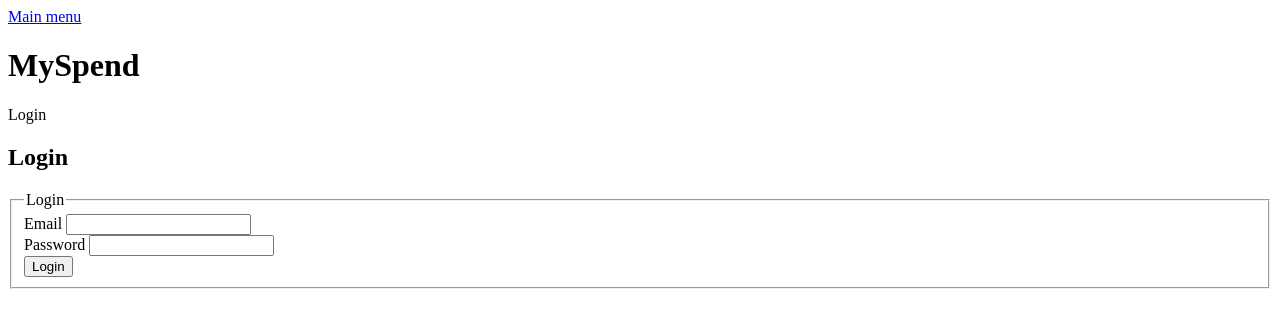
After one commit to Arslanhassan8888/MySpend---A-Personal-Expense-Managment-App, a Flask app: page /login in a window 1280 px wide. The commit adds this page. Shown: the top 328 px of the page. Run offline with Flask 3, Linux system fonts and the light colour scheme.

Commit message:
Add login functionality with /login route and login.html template. Implemented password verification using check_password_hash and session management to keep users authenticated.

```diff
--- a/tracker/__init__.py
+++ b/tracker/__init__.py
@@ -31,6 +31,8 @@ def create_app():
     # __name__ tells Flask where the application is located.
     app = Flask(__name__)
 
+    app.secret_key = "ciao_bello"  # Set a secret key for session management and security features.
+
 
     # Import the Blueprint named "main" from routes.py.
     # The dot (.) indicates importing from the current package.
--- a/tracker/routes.py
+++ b/tracker/routes.py
@@ -23,8 +23,9 @@ from flask import Blueprint, render_template, request, redirect, url_for
 from .models import get_db_connection
 # Import generate_password_hash to securely hash user passwords before storing them in the database.
 # werkzeug.security is a module that provides utilities for hashing passwords and checking hashed passwords.
-from werkzeug.security import generate_password_hash
-
+from werkzeug.security import check_password_hash, generate_password_hash
+# Import session to manage user sessions (e.g., keeping users logged in).
+from  flask import session
 
 # "main" is the name of this Blueprint.
 # __name__ helps Flask locate resources correctly.
@@ -91,7 +92,43 @@ def register():
         conn.close()
 
         # Redirect user to login page
-        return redirect(url_for("main.home")) # url_for("main.home") generates the URL for the home route defined in this Blueprint.
+        return redirect(url_for("main.login")) # url_for("main.home") generates the URL for the home route defined in this Blueprint.
 
     # If user simply opened /register page
     return render_template("register.html", error=error)
+
+# Login route handles both:
+# - displaying the login page
+@main.route("/login", methods=["GET", "POST"])
+def login():
+
+    error = None
+
+    if request.method == "POST":
+
+        email = request.form["email"]
+        password = request.form["password"]
+
+        conn = get_db_connection()
+        cursor = conn.cursor()
+
+        user = cursor.execute(
+            "SELECT * FROM users WHERE email = ?",
+            (email,)
+        ).fetchone()
+
+        conn.close()
+
+        # Check if user exists and password matches
+        if user and check_password_hash(user["password_hash"], password):
+
+            # Store user id in session
+            # session is a special object in Flask that allows you to store information across requests.
+            session["user_id"] = user["user_id"]
+
+            return redirect(url_for("main.home"))
+
+        else:
+            error = "Invalid email or password"
+
+    return render_template("login.html", error=error)
--- a/tracker/templates/index.html
+++ b/tracker/templates/index.html
@@ -9,6 +9,7 @@
         <header>
             <nav>
                 <a href="/register">Create Account</a>
+                <a href="/login">Login</a>
             </nav>
             <h1>MySpend</h1>
         </header>
--- /dev/null
+++ b/tracker/templates/login.html
@@ -0,0 +1,52 @@
+<!DOCTYPE html>
+<html lang="en">
+<head>
+    <meta charset="UTF-8">
+    <meta name="viewport" content="width=device-width, initial-scale=1.0">
+    <title>Login | MySpend</title>
+</head>
+<body>
+
+<header>
+    <nav>
+        <a href="/">Main menu</a>
+    </nav>
+    <h1>MySpend</h1>
+    <p>Login</p>
+</header>
+
+<main>
+    <section>
+        <h2>Login</h2>
+
+        <!-- Show error message -->
+        {% if error %}
+        <p style="color:red;" role="alert">{{ error }}</p>
+        {% endif %}
+
+        <form method="POST">
+            <fieldset>
+                <legend>Login</legend>
+
+                <div>
+                    <label>Email</label>
+                    <input type="email" name="email" required>
+                </div>
+
+                <div>
+                    <label>Password</label>
+                    <input type="password" name="password" required>
+                </div>
+
+                <div>
+                    <button type="submit">Login</button>
+                </div>
+
+            </fieldset>
+        </form>
+
+    </section>
+</main>
+
+</body>
+</html>
```
Also changed, not shown: development-log.md (+5 -0 lines), myspend.db.
